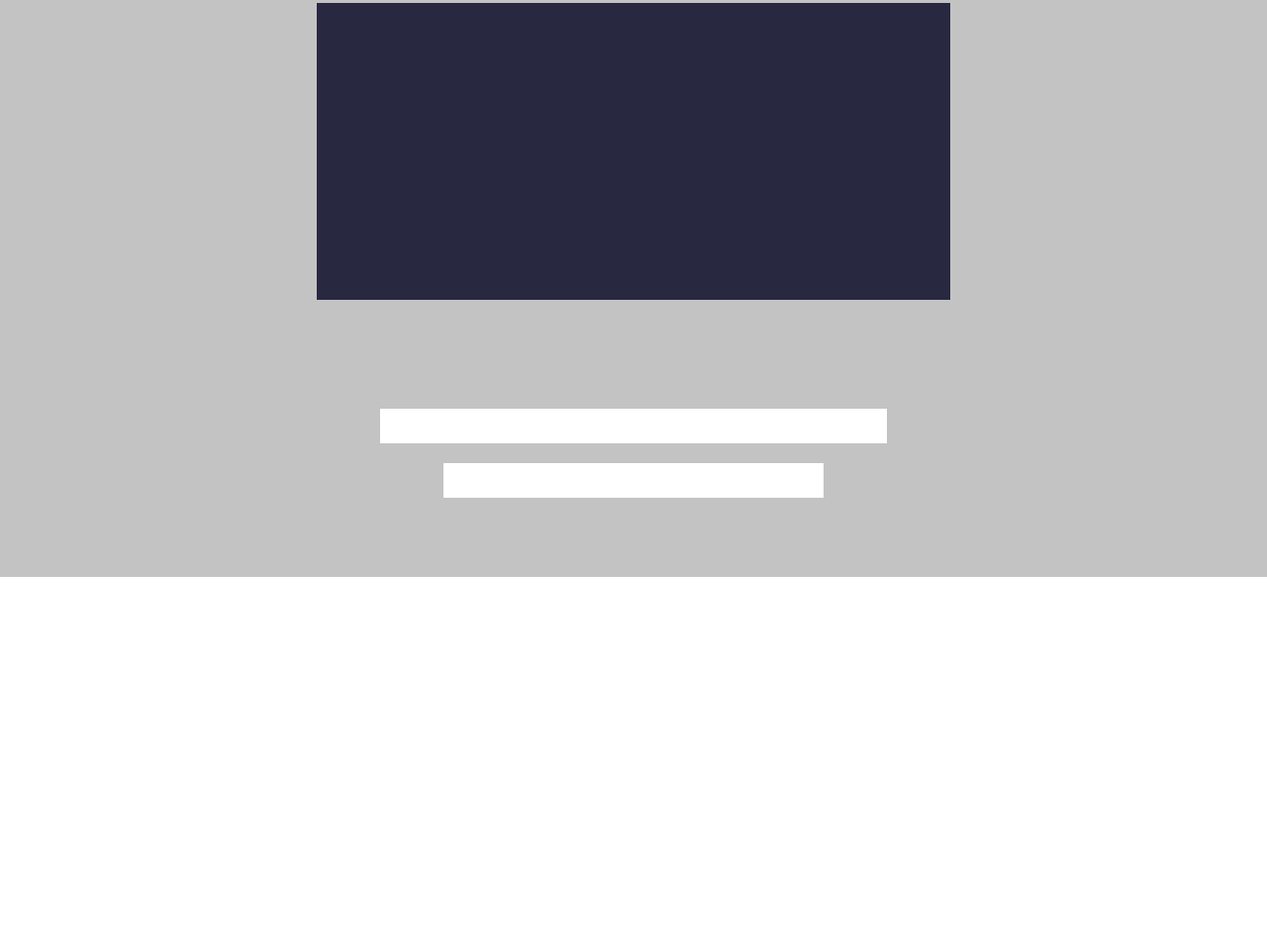
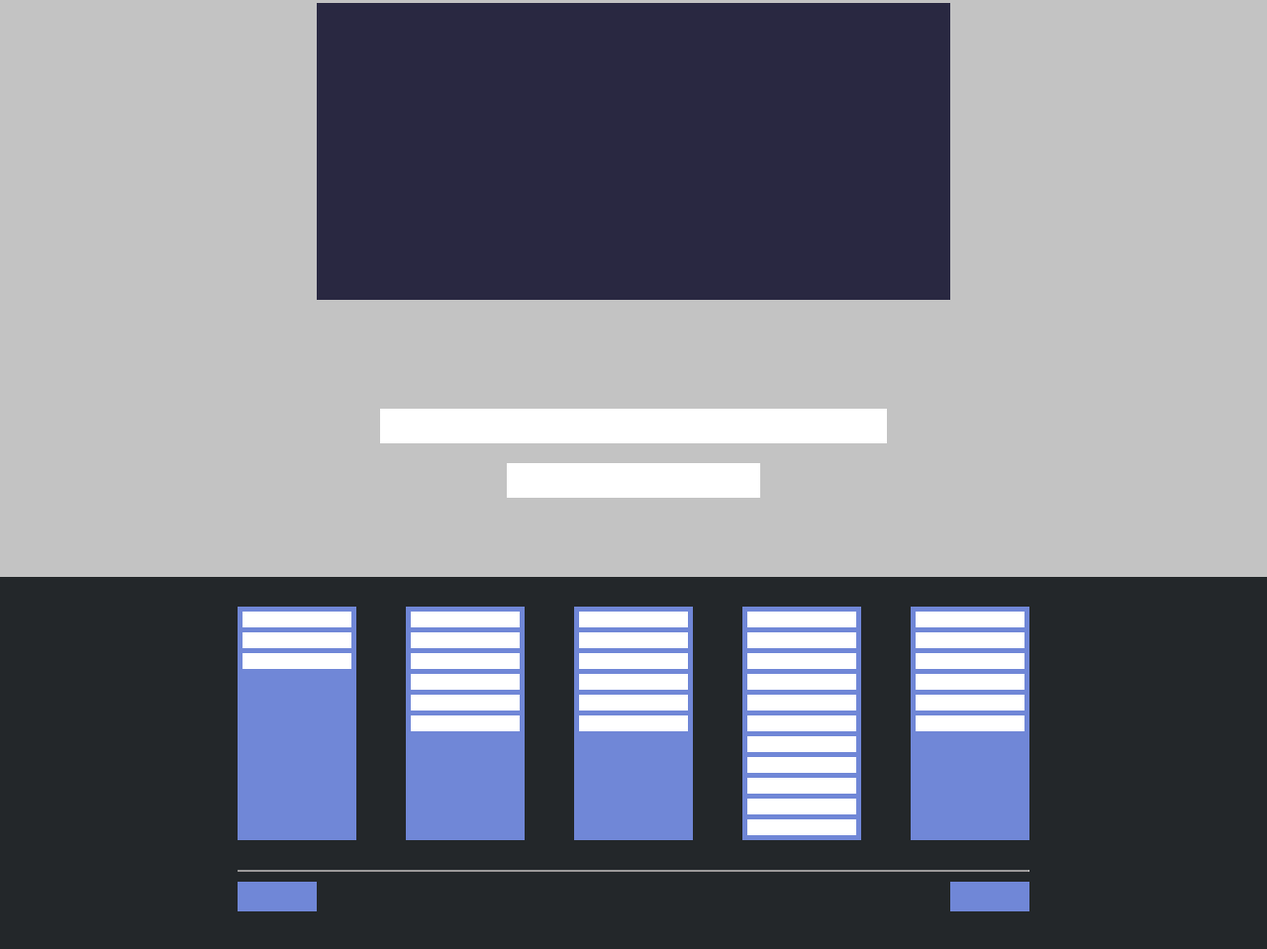
Before and after one commit to EnricoDG97/htmlcss-struttura-discord, a plain HTML site: page index.html in a window 1280 px wide. Shown: the part 2393-3352 px from the top of the page at 99% size. Before the commit the page ends 2976 px from the top, so only its background shows below. Drawn offline with Linux system fonts and the light colour scheme.

Commit message:
feat: add footer with nav bar list links, logo and sigup after inner hr

```diff
--- a/css/style.css
+++ b/css/style.css
@@ -9,7 +9,7 @@ header {
     /* test */
 }
 
-nav {
+header nav, footer nav {
     max-width: 800px;
     margin-left: auto;
     margin-right: auto;
@@ -54,7 +54,7 @@ nav {
     align-items: center;
 }
 
-li {
+#links ul li {
     height: 50%;
     width: 50px;
     background-color: white;
@@ -345,11 +345,69 @@ hr {
 }
 
 #download_button_2 {
-    width: 30%;
+    width: 20%;
     height: 35px;
     background-color: white;
     /* test */
 }
 
 /* finish section 5 */
+
 /* start footer */
+
+footer {
+    background-color: #23272a;
+    height: 400px;
+    /* test */
+}
+
+.lists {
+    display: flex;
+    justify-content: space-between;
+    align-items: stretch;
+    padding: 30px 0;
+}
+
+#contacts {
+    height: 100px;
+    width: auto;
+    background-color: #7087d7;
+    /* test */
+}
+
+.footer_links {
+    background-color: #7087d7;
+    height: auto;
+    width: 15%;
+    gap: 20px;
+    /* test */
+}
+
+.footer_links ul li {
+    list-style: none;
+    height: 16px;
+    width: auto;
+    background-color: white;
+    margin: 5px;
+    /* test */
+}
+
+.footer_ending {
+    display: flex;
+    justify-content: space-between;
+    padding-top: 10px;
+}
+
+#logo_2 {
+    height: 30px;
+    width: 10%;
+    background-color: #7087d7;
+    /* test */
+}
+
+#signup {
+    height: 30px;
+    width: 10%;
+    background-color: #7087d7;
+    /* test */
+}
--- a/index.html
+++ b/index.html
@@ -80,6 +80,67 @@
         </div>
     </main>
     <footer>
+        <nav class="footer_nav">
+            <div class="lists">
+                <div class="footer_links contacts">
+                    <ul>
+                        <li></li>
+                        <li></li>
+                        <li></li>
+                    </ul>
+                </div>
+                <div class="footer_links list_one">
+                    <ul>
+                        <li></li>
+                        <li></li>
+                        <li></li>
+                        <li></li>
+                        <li></li>
+                        <li></li>
+                    </ul>
+                </div>
+                <div class="footer_links list_two">
+                    <ul>
+                        <li></li>
+                        <li></li>
+                        <li></li>
+                        <li></li>
+                        <li></li>
+                        <li></li>
+                    </ul>
+                </div>
+                <div class="footer_links list_three">
+                    <ul>
+                        <li></li>
+                        <li></li>
+                        <li></li>
+                        <li></li>
+                        <li></li>
+                        <li></li>
+                        <li></li>
+                        <li></li>
+                        <li></li>
+                        <li></li>
+                        <li></li>
+                    </ul>
+                </div>
+                <div class="footer_links list_four">
+                    <ul>
+                        <li></li>
+                        <li></li>
+                        <li></li>
+                        <li></li>
+                        <li></li>
+                        <li></li>
+                    </ul>
+                </div>
+            </div>
+            <hr class="inner_footer_hr">
+            <div class="footer_ending">
+                <div id="logo_2"></div>
+                <div id="signup"></div>
+            </div>
+        </nav>
 
     </footer>
 </body>
```
